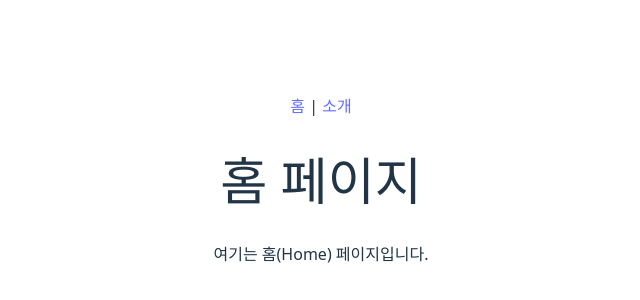
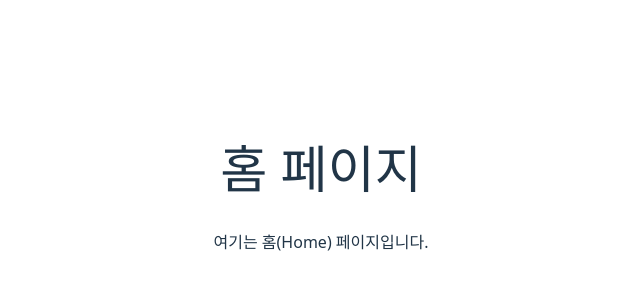
Before and after one commit to YunJonghwan/searchCrawling, a React (Vite) app in the folder client/: page / in a window 1280 px wide. Shown: the part 212-512 px from the top of the page, without its empty margins (319-959 px from the left). Built offline with nearby package versions, Linux system fonts and the light colour scheme.

Commit message:
네비게이션 바 제거 및 불필요한 주석 삭제

```diff
--- a/client/src/App.tsx
+++ b/client/src/App.tsx
@@ -8,13 +8,9 @@ import About from './pages/About'
 function App() {
   return (
     <BrowserRouter>
-      <nav>
-        <Link to="/">홈</Link> | <Link to="/about">소개</Link>
-      </nav>
       <Routes>
         <Route path="/" element={<Home />} />
         <Route path="/about" element={<About />} />
-        {/* 추가 라우트는 여기에 작성 */}
       </Routes>
     </BrowserRouter>
   )
```
